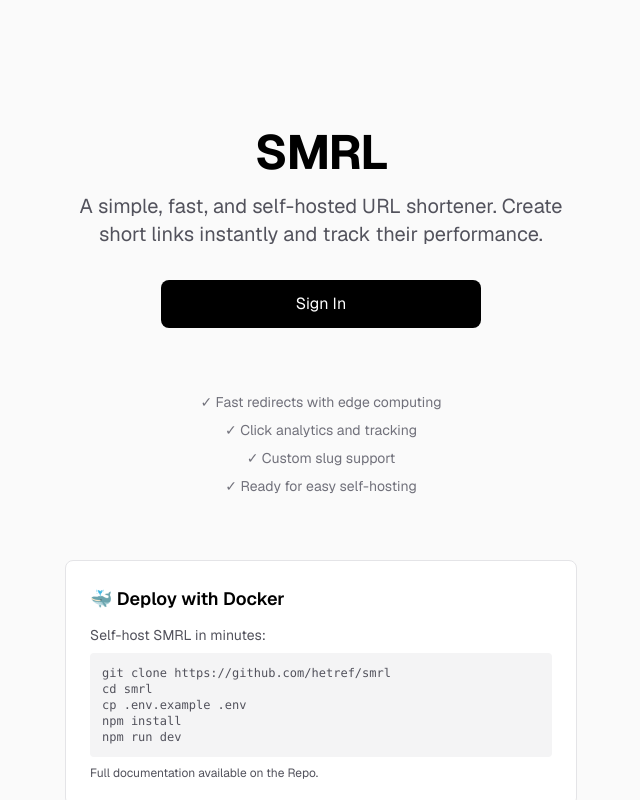
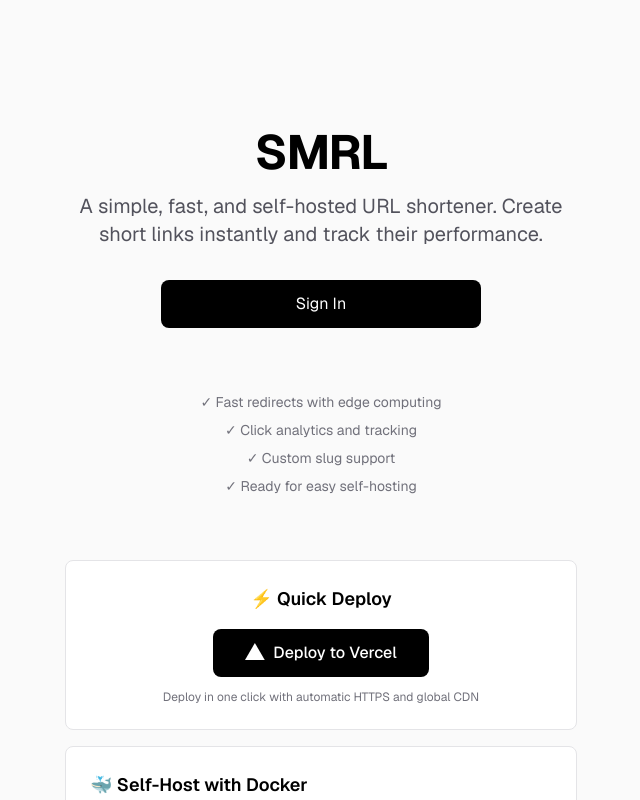
Before and after one commit to hetref/smrl, a Next.js app: page / in a window 1280 px wide. Shown: the top 800 px of the page, without its empty margins (319-959 px from the left). Built offline with nearby package versions, Linux system fonts and the light colour scheme; no server answers.

Commit message:
feat(page): update deployment options with Vercel quick deploy and Docker self-hosting instructions

```diff
--- a/app/page.js
+++ b/app/page.js
@@ -41,15 +41,44 @@
           <p>✓ Ready for easy self-hosting</p>
         </div>
 
-        {/* Docker Deployment Info */}
-        <div className="mt-8 w-full max-w-lg rounded-lg border border-zinc-200 bg-white p-6 text-left dark:border-zinc-800 dark:bg-zinc-900">
+        {/* Deployment Options */}
+        <div className="mt-8 w-full max-w-lg space-y-4">
+          {/* Deploy to Vercel */}
+          <div className="rounded-lg border border-zinc-200 bg-white p-6 text-center dark:border-zinc-800 dark:bg-zinc-900">
+            <h2 className="mb-4 text-lg font-semibold text-black dark:text-white">
+              ⚡ Quick Deploy
+            </h2>
+            <a
+              href="https://vercel.com/new/import?repository-name=smrl&s=https://github.com/hetref/smrl"
+              target="_blank"
+              rel="noopener noreferrer"
+              className="inline-flex h-12 items-center justify-center gap-2 rounded-lg bg-black px-8 font-medium text-white transition-all hover:bg-zinc-800 hover:scale-105 dark:bg-white dark:text-black dark:hover:bg-zinc-200"
+            >
+              <svg
+                width="20"
+                height="20"
+                viewBox="0 0 76 76"
+                fill="none"
+                xmlns="http://www.w3.org/2000/svg"
+              >
+                <path d="M37.5274 0L75.0548 65H0L37.5274 0Z" fill="currentColor" />
+              </svg>
+              Deploy to Vercel
+            </a>
+            <p className="mt-3 text-xs text-zinc-500 dark:text-zinc-500">
+              Deploy in one click with automatic HTTPS and global CDN
+            </p>
+          </div>
+
+          {/* Docker Deployment */}
+          <div className="rounded-lg border border-zinc-200 bg-white p-6 text-left dark:border-zinc-800 dark:bg-zinc-900">
             <h2 className="mb-3 text-lg font-semibold text-black dark:text-white">
-            🐳 Deploy with Docker
+              🐳 Self-Host with Docker
             </h2>
             <div className="space-y-2 text-sm text-zinc-600 dark:text-zinc-400">
-            <p>Self-host SMRL in minutes:</p>
+              <p>Deploy SMRL on your own infrastructure:</p>
               <pre className="overflow-x-auto rounded bg-zinc-100 p-3 text-xs dark:bg-zinc-800">
-              <code>{`git clone https://github.com/hetref/smrl
+                <code>{`git clone https://github.com/hetref/smrl.git
 cd smrl
 cp .env.example .env
 npm install
@@ -58,6 +87,7 @@
               <p className="text-xs">
                 Full documentation available on the Repo.
               </p>
+            </div>
           </div>
         </div>
 
```
Lines whose indentation alone changed are shown as unchanged.
